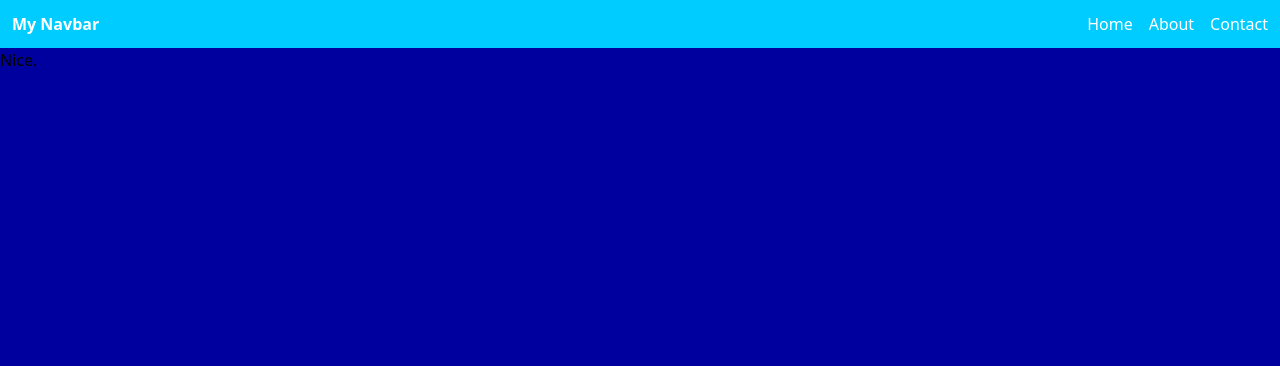
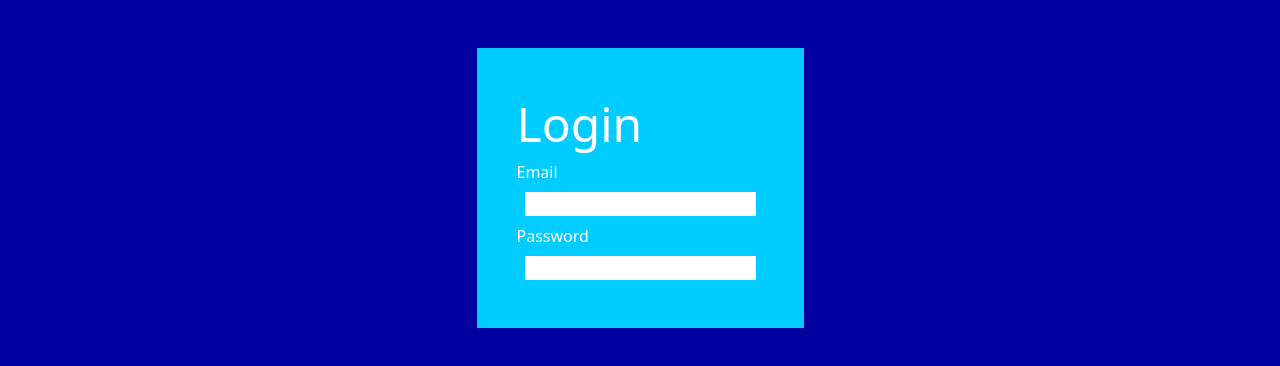
Before and after one commit to samaksh-arora/winhacks2025, a Next.js app: page /login in a window 1280 px wide. Shown: the top 366 px of the page. Built offline with nearby package versions, Linux system fonts and the light colour scheme.

Commit message:
Started basic login page

```diff
--- a/app/layout.jsx
+++ b/app/layout.jsx
@@ -1,9 +1,9 @@
 import './globals.css'
 import { Inter } from 'next/font/google'
 import Navbar from "../components/Navbar"
+import { usePathname } from 'next/navigation'
 
 const inter = Inter({ subsets: ['latin'], variable: '--inter-font' })
-
 export const metadata = {
   title: 'Drink up!',
   description: 'Must drink water',
--- a/app/login/page.jsx
+++ b/app/login/page.jsx
@@ -1,7 +1,14 @@
 export default function LoginPage() {
     return (
-        <div>
-            <h1>Nice.</h1>
+        <div className="text-white flex place-center justify-center">
+            <div className="bg-[var(--sky)] flex flex-col p-10">
+                <h1 className="text-[3rem]">Login</h1>
+                <label>Email</label>
+                <input type="text" className="m-2"></input>
+                <label>Password</label>
+                <input type="password" className="m-2"></input>
+            </div>
+
         </div>
     )
 }
--- a/components/Navbar.jsx
+++ b/components/Navbar.jsx
@@ -1,10 +1,13 @@
 "use client"
+import Link from 'next/link'
 
 import { useState, useEffect } from 'react';
+import { usePathname } from 'next/navigation';
 
 export default function Navbar() {
   const [isScrolled, setIsScrolled] = useState(false);
-
+  const pathname = usePathname();
+  const removeNav = ["/login", "/register"]
   useEffect(() => {
     const handleScroll = () => {
       if (window.scrollY > 0) {
@@ -22,19 +25,21 @@ export default function Navbar() {
   }, []);
 
   return (
+    <>
+    {!(removeNav.includes(pathname))&&
     <nav
       className={`fixed top-0 left-0 w-full p-3 transition-all duration-300 ease-in-out ${
         isScrolled ? 'bg-[var(--background)]' : 'bg-[var(--sky)]'
       }`}
         style={{ zIndex: "1000"}}>
       <div className="flex justify-between items-center">
-        <div className="text-white font-bold">My Navbar</div>
+        <div className="text-white font-bold"><img src="logo.png" className='w-[4rem] h-[4rem]'></img></div>
         <ul className="flex space-x-4">
-          <li className="text-white">Home</li>
-          <li className="text-white">About</li>
-          <li className="text-white">Contact</li>
+          <li className="text-white"><Link href="/login"><button className='bg-[var(--background)] p-5 rounded-xl'>Login</button></Link></li>
         </ul>
       </div>
-    </nav>
+    </nav>}
+
+    </>
   );
 }
```
Also changed, not shown: public/logo.png (added).
